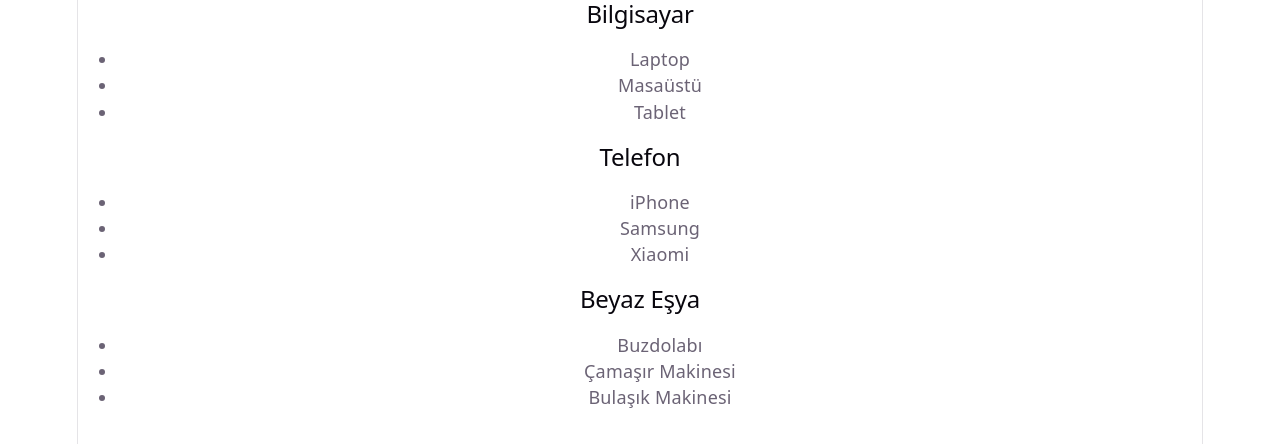
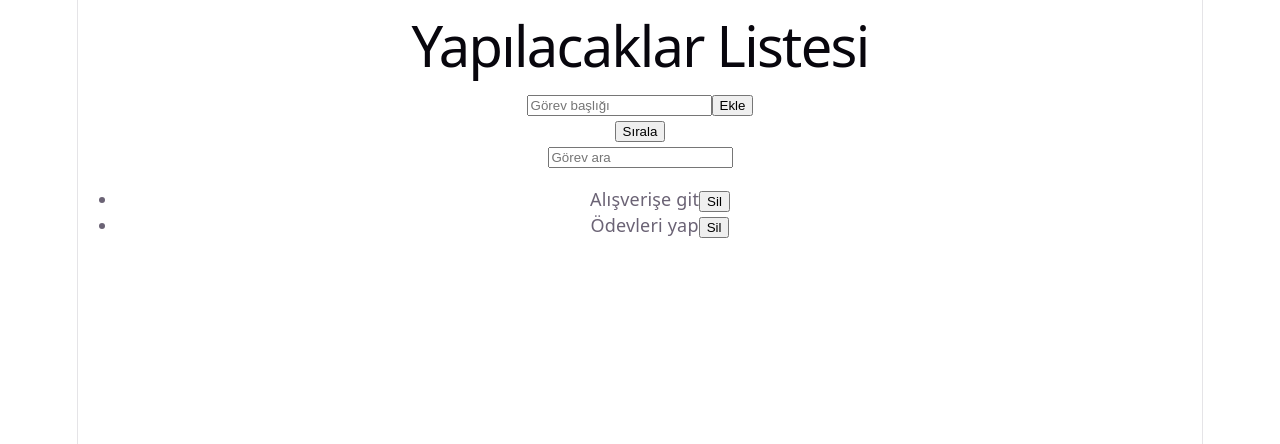
Before and after one commit to iclalinal/Kuzem-React-Dersi, a React (Vite) app: page / in a window 1280 px wide. Shown: the top 444 px of the page. Built offline with nearby package versions, Linux system fonts and the light colour scheme.

Commit message:
ToDoApp2e canlı arama ve sıralama eklendi

```diff
--- a/src/App.tsx
+++ b/src/App.tsx
@@ -1,9 +1,9 @@
-import KategoriListele from './components/KategoriListele';
+import ToDoApp from './components/ToDoApp';
 
 function App(){
   return(
     <>
-      <KategoriListele />
+      <ToDoApp />
     </>
   )
 }
--- a/src/components/ToDoApp.tsx
+++ b/src/components/ToDoApp.tsx
@@ -5,6 +5,8 @@
 function ToDoApp(){
     const [gorevler,setGorevler] = useState<Gorev[]>([{id: 1, baslik: "Alışverişe git"}, {id: 2, baslik: "Ödevleri yap"}]);
     const [baslik, setBaslik] = useState("");
+    const [arama, setArama] = useState("");
+    const [sirala, setSirala] = useState(false);
 
     const ekle = (e: React.FormEvent<HTMLFormElement>) => {
         e.preventDefault();
@@ -17,6 +19,15 @@
         setGorevler(gorevler.filter(g => g.id !== id));
     }
 
+    const filtrelenmis = gorevler.filter( g =>
+        g.baslik.toLowerCase().includes(arama.toLowerCase())
+    )
+
+    const gosterilecek =sirala
+    ? [...filtrelenmis].sort((a,b) =>
+    a.baslik.localeCompare(b.baslik))
+    : filtrelenmis;
+
     return(
         <div>
             <h1>Yapılacaklar Listesi</h1>
@@ -26,8 +37,15 @@
                 placeholder="Görev başlığı" />
                 <button type="submit">Ekle</button>
             </form>
+            <button onClick={() => setSirala(!sirala)}>
+                {sirala ? "Sıralamayı Kapat" : "Sırala"}
+            </button>
+            <br />
+            <input value={arama}
+                onChange={e => setArama(e.target.value)}
+                placeholder="Görev ara" />
             <ul>
-                {gorevler.map(g =>
+                {gosterilecek.map(g =>
                     <li key={g.id}>
                         {g.baslik}
                         <button onClick={() => sil(g.id)}>Sil</button>
```
